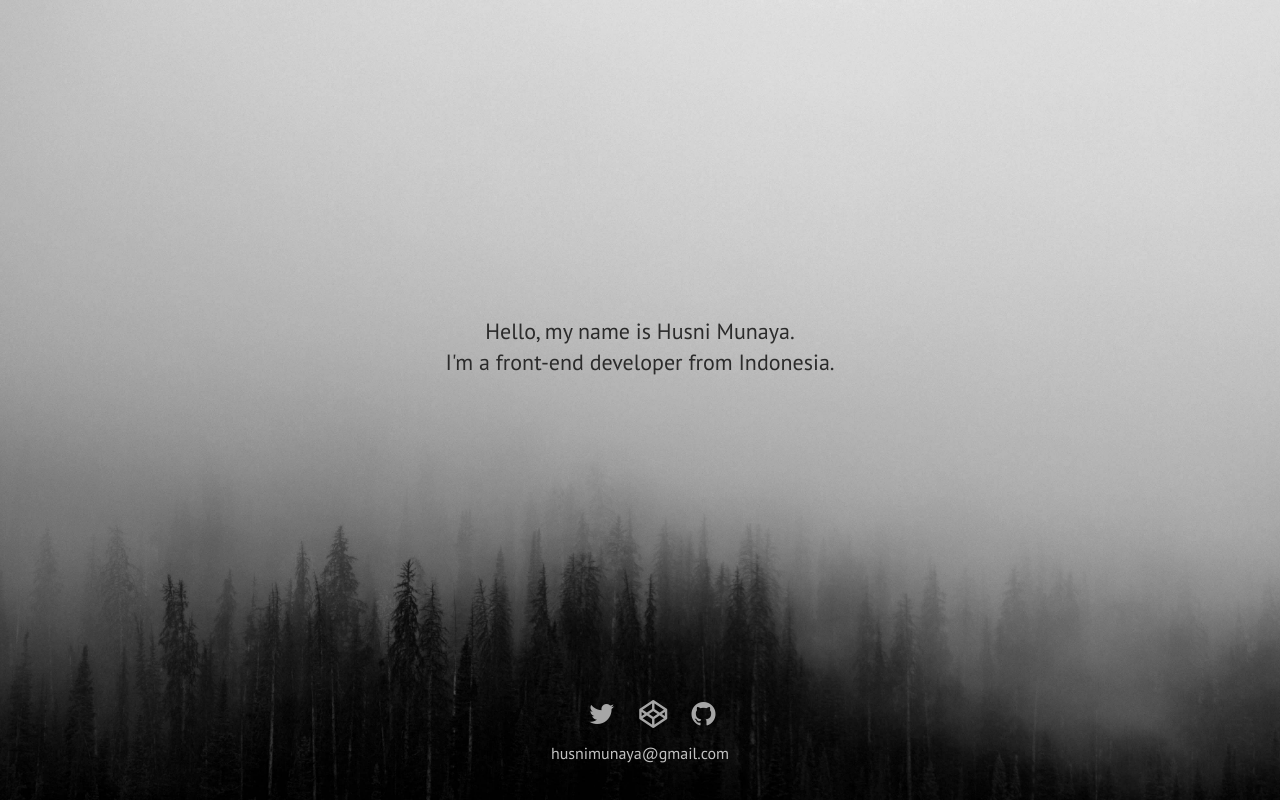
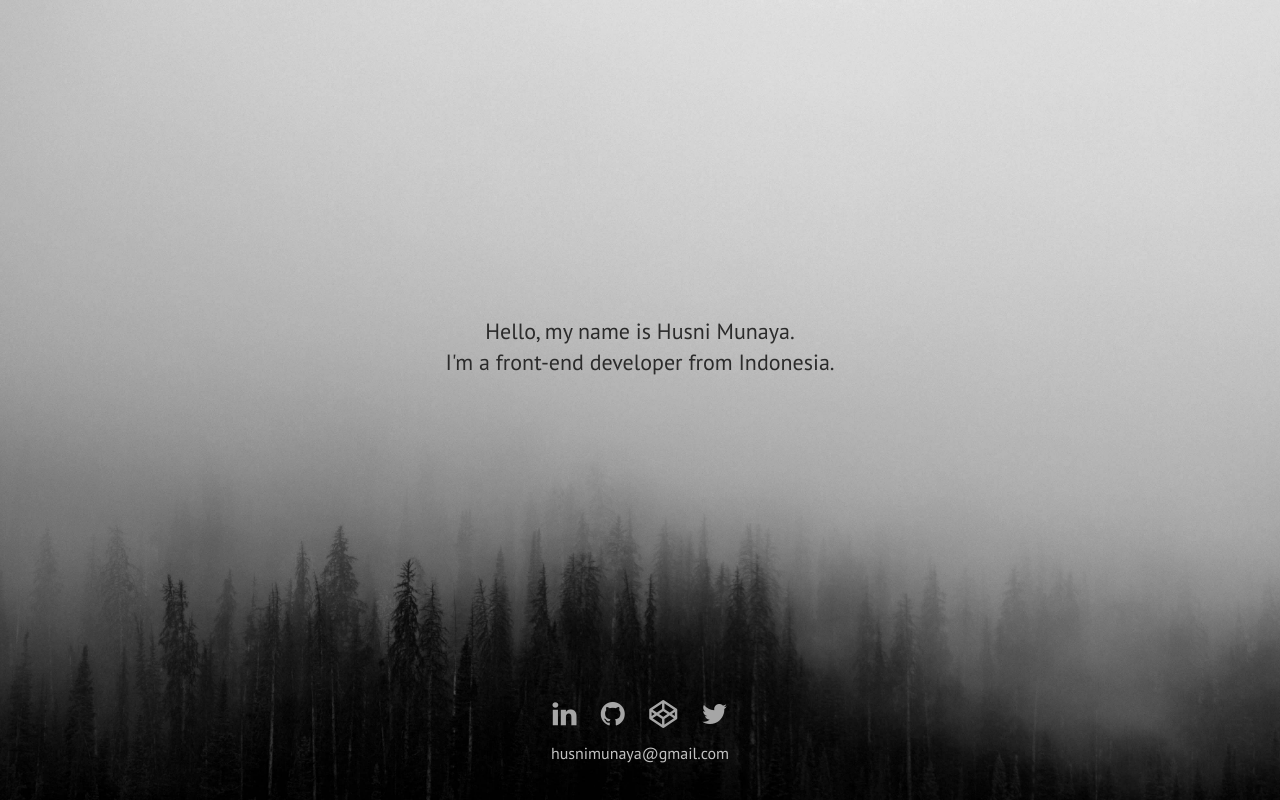
Before and after one commit to husnimun/husnimun.github.io.old, a plain HTML site: page index.html in a window 1280 px wide. Drawn offline with Linux system fonts and the light colour scheme.

Commit message:
Fix typos

```diff
--- a/index.html
+++ b/index.html
@@ -27,10 +27,10 @@
             <div class="contact">
                 <div class="social">
                     <ul class="social-list">
-                        <li class="social-list-item"><a href="https://www.linkedin.com/in/husni-munaya/"><i class="fa fa-linkedid"></i></a></li>
+                        <li class="social-list-item"><a href="https://www.linkedin.com/in/husni-munaya/"><i class="fa fa-linkedin"></i></a></li>
+                        <li class="social-list-item"><a href="https://github.com/husnimun/"><i class="fa fa-github"></i></a></li>
+                        <li class="social-list-item"><a href="http://codepen.io/husnimun/"><i class="fa fa-codepen"></i></a></li>
                         <li class="social-list-item"><a href="https://twitter.com/husnimun"><i class="fa fa-twitter"></i></a></li>
-                        <li class="social-list-item"><a href="http://codepen.io/husnimun/"><i class="fa fa-codepen"></i></a></li>
-                        <li class="social-list-item"><a href="https://github.com/husnimun/"><i class="fa fa-github"></i></a></li>
                     </ul>
                 </div>
                 <div class="email">
```
